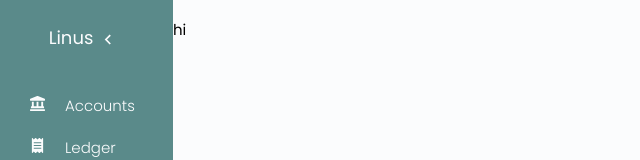
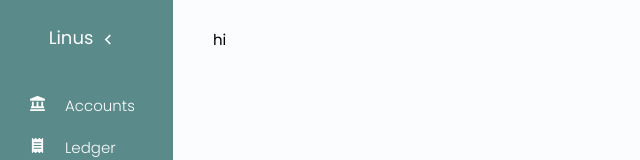
Before and after one commit to justindaiello/dashboard_mockup, a React (Create React App) app: page / in a window 1280 px wide. Shown: the top 160 px of the page, without its empty margins (0-640 px from the left). Built offline with nearby package versions, Linux system fonts and the light colour scheme.

Commit message:
imported basic header into the main component.

```diff
--- /dev/null
+++ b/src/components/header/Header.js
@@ -0,0 +1,12 @@
+import React from 'react';
+import { StyledHeader } from './HeaderStyles';
+
+function Header() {
+  return (
+    <StyledHeader>
+      <p>hi</p>
+    </StyledHeader>
+  );
+}
+
+export default Header;
--- /dev/null
+++ b/src/components/header/HeaderStyles.js
@@ -0,0 +1,7 @@
+import styled from 'styled-components';
+
+const StyledHeader = styled.header`
+  margin: 2.5rem 4rem 0 4rem;
+`;
+
+export { StyledHeader };
--- a/src/components/main/Main.js
+++ b/src/components/main/Main.js
@@ -1,10 +1,11 @@
 import React from 'react';
 import { StyledMain } from './MainStyles';
+import Header from '../header/Header';
 
 function Main() {
   return (
     <StyledMain>
-      <p>hi</p>
+      <Header />
     </StyledMain>
   );
 }
```
